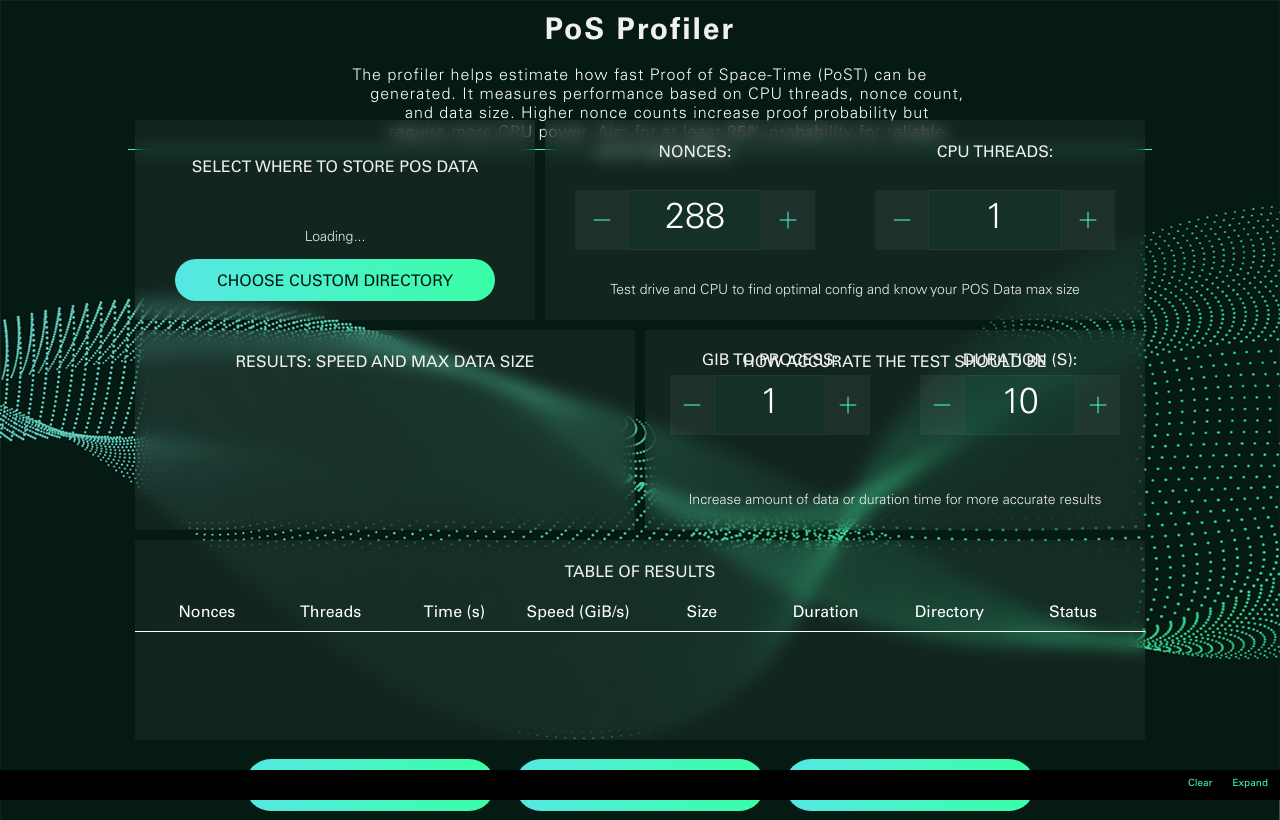
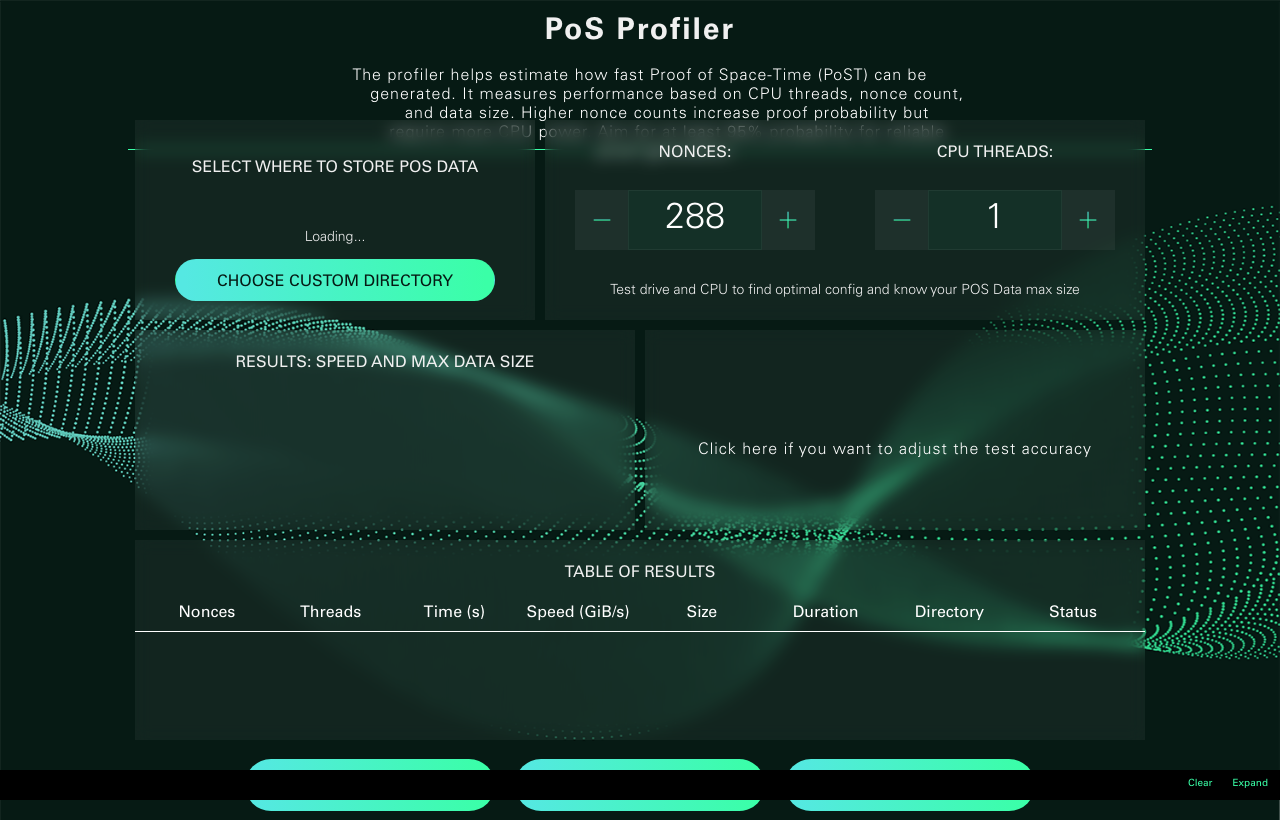
Before and after one commit to spacemeshos/sm-init-app-v2, a React (Create React App) app: page /profiler in a window 1280 px wide. Built offline with nearby package versions, Linux system fonts and the light colour scheme.

Commit message:
hide accuracy params

```diff
--- a/src/pages/Profiler.tsx
+++ b/src/pages/Profiler.tsx
@@ -85,6 +85,7 @@ const Profiler: React.FC = () => {
   const [benchmarks, setBenchmarks] = useState<Benchmark[]>([]);
   const [customNonces, setCustomNonces] = useState(288);
   const [customThreads, setCustomThreads] = useState(1);
+  const [showAccuracyParams, setShowAccuracyParams] = useState(false);
   const scrollRef = useRef<HTMLDivElement>(null);
 
   // Initialize component with system information
@@ -253,10 +254,24 @@ const Profiler: React.FC = () => {
           width={500}
           blurred
           backgroundColor={Colors.whiteOpaque}
-          heading="How accurate the test should be"
-          footer="Increase amount of data or duration time for more accurate results"
+          heading={showAccuracyParams ? "How accurate the test should be" : ""}
+          footer={showAccuracyParams ? "Increase amount of data or duration time for more accurate results" : ""}
+          onClick={() => setShowAccuracyParams(!showAccuracyParams)}
         >
-          <Tile heading="GiB to process:" height={150} top={50}>
+          {!showAccuracyParams ? (
+            <div style={{
+              height: '100%',
+              display: 'flex',
+              alignItems: 'center',
+              justifyContent: 'center',
+              textAlign: 'center',
+              padding: '0 20px'
+            }}>
+              <BodyText text="Click here if you want to adjust the test accuracy" />
+            </div>
+          ) : (
+            <>
+              <Tile heading="GiB to process:" height={150} top={50}>
             <CustomNumberInput
               min={1}
               max={64}
@@ -277,7 +292,9 @@ const Profiler: React.FC = () => {
                 setConfig((prev) => ({ ...prev, duration: val }))
               }
             />
-          </Tile>
+              </Tile>
+            </>
+          )}
         </Tile>
 
         {/* Table with test results history*/}
```
